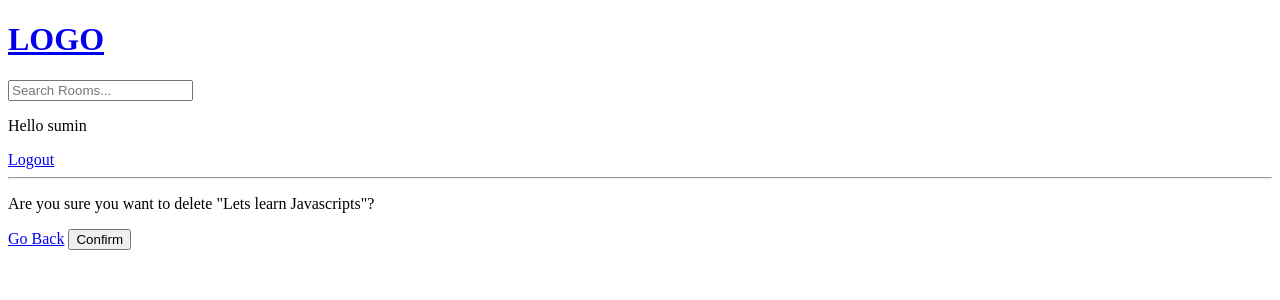
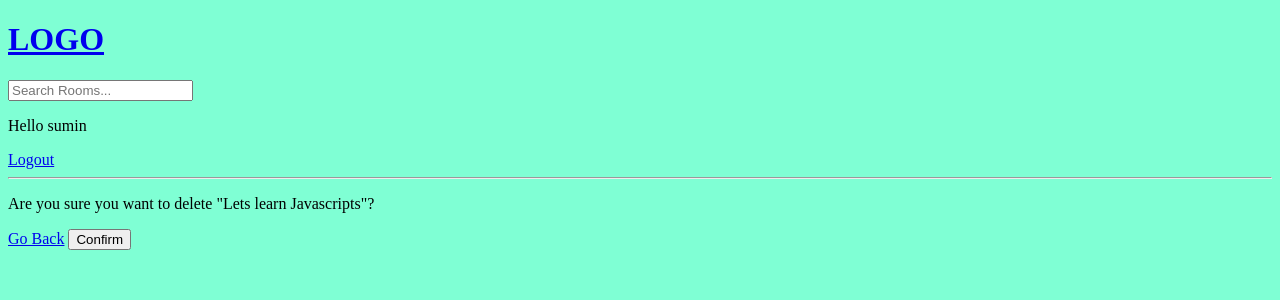
Before and after one commit to ksm5611/studyBud, a Django app: page /delete-room/1 in a window 1280 px wide. Shown: the top 300 px of the page. Run offline with Django 4.2, Linux system fonts and the light colour scheme; a user stored in the database is signed in; data comes from the database, SQL or seed files in the repository.

Commit message:
applied main css to main html

```diff
--- /dev/null
+++ b/static/styles/main.css
@@ -0,0 +1,3 @@
+body {
+  background-color: aquamarine;
+}
--- a/studybud/settings.py
+++ b/studybud/settings.py
@@ -121,6 +121,10 @@ USE_TZ = True
 
 STATIC_URL = 'static/'
 
+STATICFILES_DIRS = [
+    BASE_DIR / 'static'
+]
+
 # Default primary key field type
 # https://docs.djangoproject.com/en/4.0/ref/settings/#default-auto-field
 
--- a/templates/main.html
+++ b/templates/main.html
@@ -1,11 +1,17 @@
 <!DOCTYPE html>
+{% load static %}
 <html lang="en">
   <head>
     <meta charset="UTF-8" />
     <meta http-equiv="X-UA-Compatible" content="IE=edge" />
     <title>StudyBud</title>
     <meta name="viewport" content="width=device-width, initial-scale=1.0" />
-    <!-- <link rel="stylesheet" type="'text/css" media="'screen" href="main.css" /> -->
+    <link
+      rel="stylesheet"
+      type="text/css"
+      media="screen"
+      href="{% static 'styles/main.css' %}"
+    />
   </head>
   <body>
     {% include 'navbar.html' %} {% if messages %}
```
